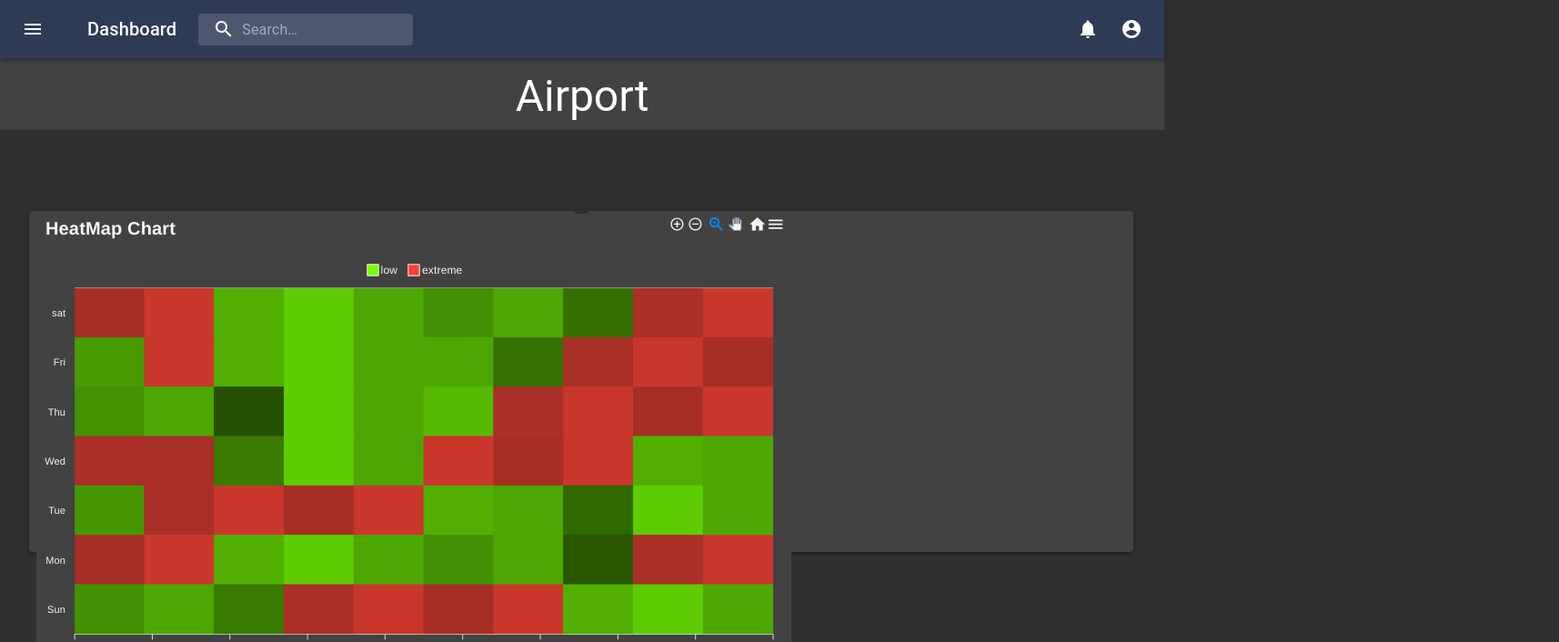
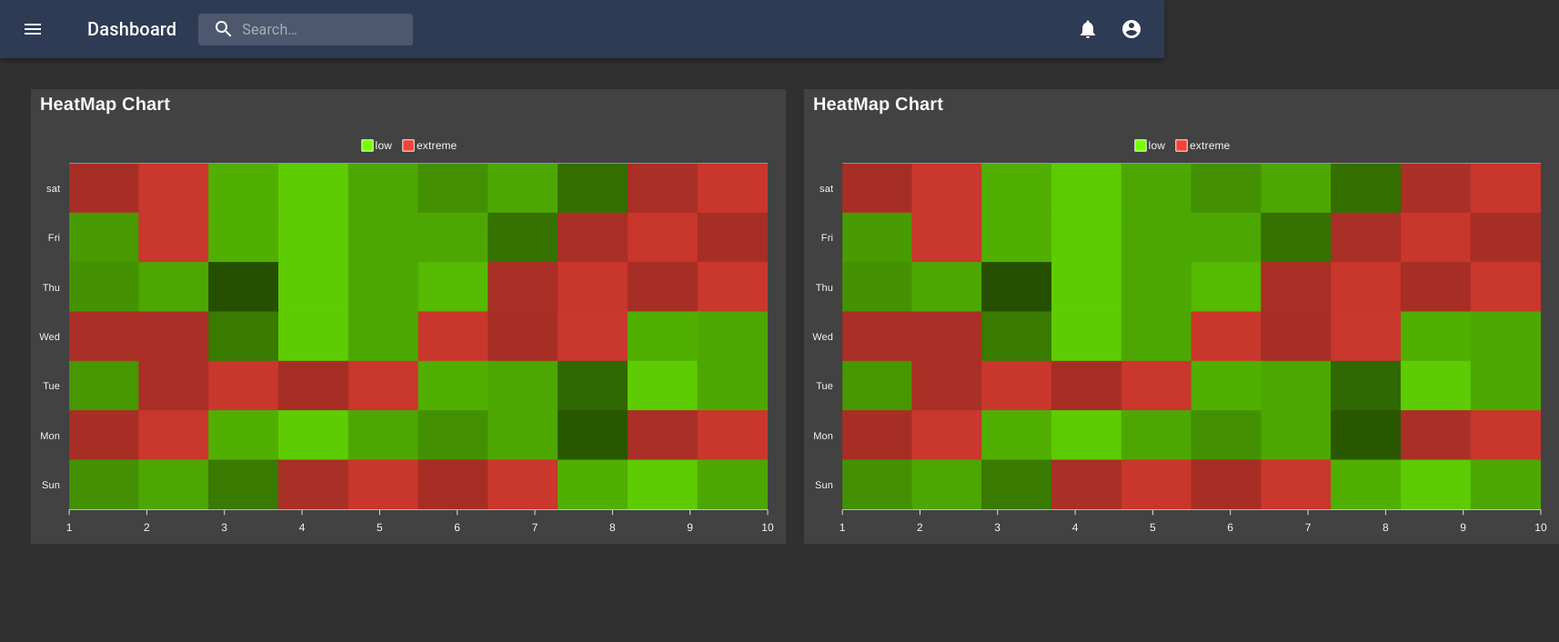
Before and after one commit to DevilTech555/_TeamMaverick, a React (Create React App) app in the folder frontend/: page / in a window 1280 px wide. Shown: the top 706 px of the page at 91% size, 1714 px wide, since content can reach past the window. Built offline with nearby package versions, Linux system fonts and the light colour scheme.

Commit message:
added flexbox

```diff
--- a/frontend/src/Components/Charts/HeatMap.js
+++ b/frontend/src/Components/Charts/HeatMap.js
@@ -42,6 +42,9 @@ import '../../index.css';
               chart: {
                 height: 350,
                 type: 'heatmap',
+                toolbar: {
+                  show: false
+              }
               },
               plotOptions: {
                 heatmap: {
@@ -69,9 +72,6 @@ import '../../index.css';
               dataLabels: {
                 enabled: false
               },
-              toolbar: {
-        show: false
-      },
               theme:{
                 mode:'dark'
               },
--- a/frontend/src/Components/Page.js
+++ b/frontend/src/Components/Page.js
@@ -1,61 +1,36 @@
-import React from 'react';
-import { makeStyles } from '@material-ui/core/styles';
-import { Grid,
-	Paper,
-	Typography
-} from '@material-ui/core';
+import React from "react";
+import { makeStyles } from "@material-ui/core/styles";
+import { Grid, Paper, Typography } from "@material-ui/core";
 import HeatMap from "./Charts/HeatMap";
+import '../index.css'
 
 const useStyles = makeStyles((theme) => ({
-
-	  root:{
-        paddingTop:'11%',
-        paddingBottom:'1%',
-        paddingRight:'0.5%',
-        display:'flex',
-        flexWrap: 'wrap',
-        height:'51vw'
+  paper_lg: {
+    margin: theme.spacing(1),
+    width: "70%",
+    height: "70%",
+    padding: "10px"
   },
-    paper_lg:{
-        margin: theme.spacing(1),
-        width: '98%',
-        height:'70%',
-
-    },
-     sticky:{
-        position:'fixed',
-        height:'11.4%',
-        width:'100%',
-        backgroundColor:'#424242',
-        top:'6.5%',
-        right:'0',
-        zIndex:2
+  sticky: {
+    position: "fixed",
+    height: "11.4%",
+    width: "100%",
+    backgroundColor: "#424242",
+    top: "6.5%",
+    right: "0",
+    zIndex: 2,
   },
 }));
 
 export default function Page() {
-
   const classes = useStyles();
 
   return (
     <React.Fragment>
-   <div className={classes.sticky}>
-    <Typography variant="h3" style={{textAlign:'center',paddingTop:'2%'}}>Airport</Typography>
-     </div>
-  <div className={classes.root}>
 
-                <Grid item xs={6}>
-                <Paper elevation={3} className={classes.paper_lg}>
-                <HeatMap/>
-                </Paper>
-                </Grid>
-                <Grid item xs={6}>
-                 <Paper elevation={3} className={classes.paper_lg}>
-
-                 </Paper>
-                 </Grid>
-
-
+      <div className="i-data">
+      <div className="i-1"><HeatMap/></div>
+      <div className="i-1"><HeatMap/></div>
       </div>
     </React.Fragment>
   );
--- a/frontend/src/index.css
+++ b/frontend/src/index.css
@@ -1,124 +1,13 @@
 .App {
   font-family: sans-serif;
 }
-
-@media screen {
-  .mainMapPage {
-    height: auto;
-    width: 100vw;
+@media screen{
+  .i-data{
+    display: flex;
+    flex-direction: row;
   }
-
-  .map {
-    position: absolute;
-    top:70px;
+  .i-1{
+    flex: 1;
+    margin: 10px;
   }
-.pageCard{
-  display: flex;
-  position: absolute;
-  top: 15vh;
-  left: 51vw;
 }
-}
-
-.toolTip {
-  width: auto;
-  height: 60px;
-  position: absolute;
-  z-index: 55;
-  padding: 8px 8px 8px 8px;
-  visibility: hidden;
-  background: #424242;
-  color: #ffffff;
-  border-radius: 5px;
-  border: 1px solid #424242;
-  box-shadow: 0 4px 8px 0 rgba(0, 0, 0, 0.2), 0 6px 20px 0 rgba(0, 0, 0, 0.19);
-}
-
-
-.textP {
-  margin: 0px;
-  padding: 0px;
-  font-size: 14px;
-  -webkit-touch-callout: none; /* iOS Safari */
-    -webkit-user-select: none; /* Safari */
-     -khtml-user-select: none; /* Konqueror HTML */
-       -moz-user-select: none; /* Old versions of Firefox */
-        -ms-user-select: none; /* Internet Explorer/Edge */
-            user-select: none; /* Non-prefixed version, currently
-                                  supported by Chrome, Edge, Opera and Firefox */
-}
-
-.pp{
-  text-align: center;
-}
-
-.centered {
-  position: fixed;
-  top: 50%;
-  left: 50%;
-}
-
-.flex-list-con{
-  display: flex;
-}
-
-.flex-list{
-  flex: 1;
-  align-items: center;
-}
-.imgLogo{
-  margin: auto;
-  display: block;
-  width: 60%;
-  height: 60%;
-}
-
-.flex-card{
-  display: flex;
-  align-items: center;
-}
-
-.f-card{
-  background: #424242;
-  margin: 3px;
-  border-radius: 5px;
-  border: 1px #000 solid;
-  box-shadow: 2px 2px 3px #000;
-}
-
-.f-card :hover{
-  background-color: #505050;
-}
-
-.flex-card-1{
-  flex: 1.2;
-  order: 1;
-}
-
-.flex-card-2{
-  flex:2;
-  order: 2;
-}
-
-.h3{
-  margin: 0;
-  text-align: center;
-}
-
-.test{
-  padding-top: 20px;
-}
-
-#chart {
-  padding: 3px;
-  max-width: 350px;
-  margin-left: 5px;
-}
-
-.test2{
-  height: 100px;
-  width: 100px;
-  z-index: 1;
-  position: fixed;
-  background: #303030;
-}
```
Lines whose indentation alone changed are shown as unchanged.
